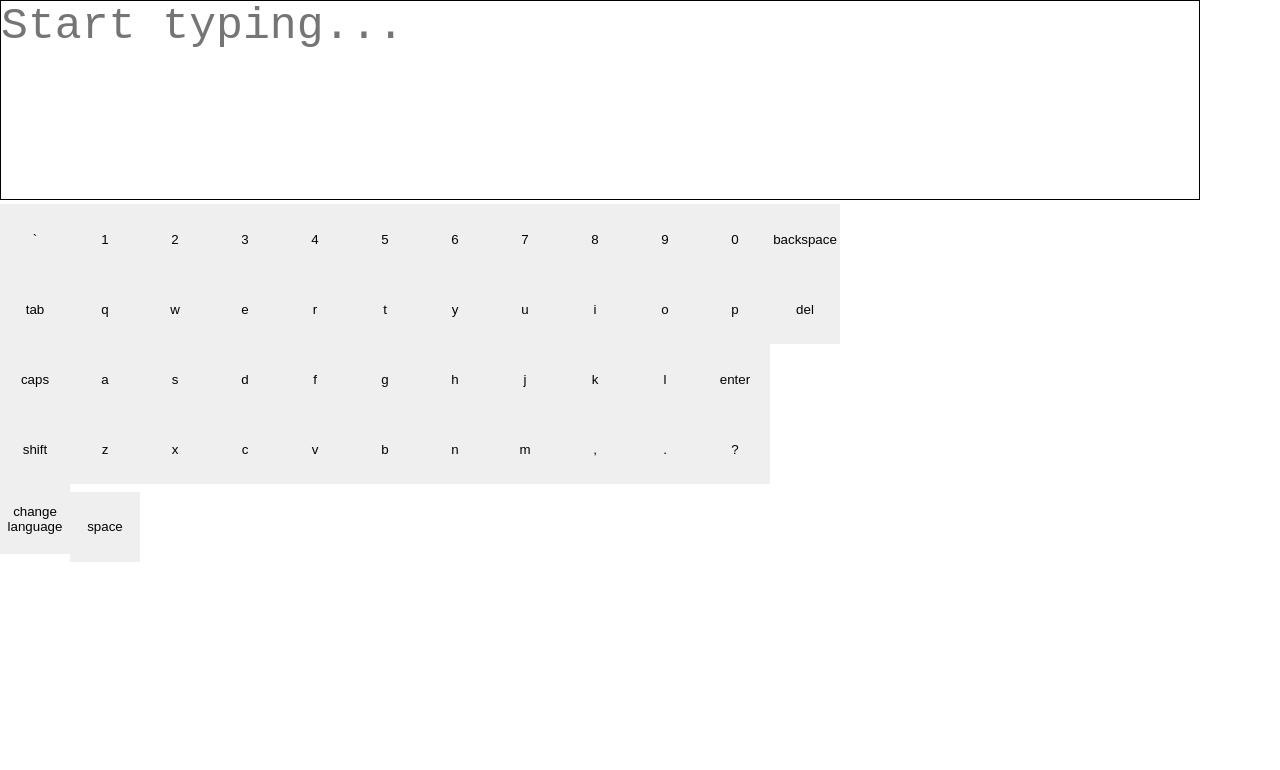
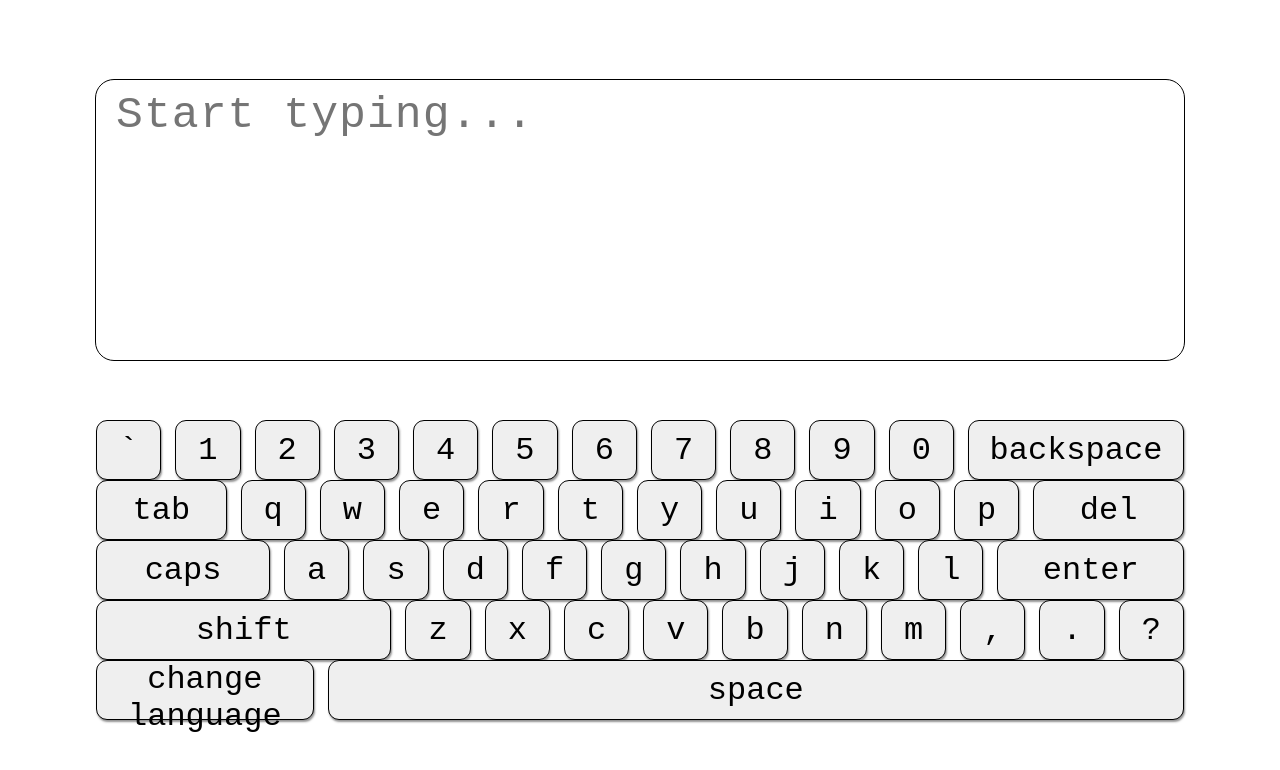
Before and after one commit to skywkie/virtual-keyboard, a website built with Vite: page index.html in a window 1280 px wide. Built offline with nearby package versions, Linux system fonts and the light colour scheme.

Commit message:
add styles and refactor html code

```diff
--- a/index.html
+++ b/index.html
@@ -11,9 +11,9 @@
 <body>
 	<div class="wrapper">
 		<div class="inner">
-			<textarea id="input_field" placeholder="Start typing..." autofocus readonly></textarea>
-		</div>
-		<div id="keyboard_container">
+			<textarea id="input_field" placeholder="Start typing..." tabindex="-1" autofocus></textarea>
+			<div id="keyboard_container">
+			</div>
 		</div>
 	</div>
 
--- a/src/style.css
+++ b/src/style.css
@@ -4,38 +4,121 @@
   padding: 0;
   outline: none;
   border: none;
+  font-family: "Courier New", Courier, monospace;
+
+  --inner-width: 80dvh;
+}
+
+.wrapper {
+  height: 100dvh;
+  width: 100dvw;
 }
 
 .inner {
-}
-
-.wrapper {
+  position: absolute;
+  display: flex;
+  flex-direction: column;
+  justify-content: space-between;
+  top: 50%;
+  left: 50%;
+  transform: translate(-50%, -50%);
+  width: 85dvw;
+  height: var(--inner-width);
 }
 
 #input_field {
+  position: relative;
   resize: none;
-  width: 1200px;
-  height: 200px;
-  border: 1px black solid;
-	font-size: 2.8rem;
+  width: 100%;
+  height: 280px;
+  outline: 1px black solid;
+  font-size: 2.8rem;
+  border-radius: 18px;
+  margin-bottom: 40px;
+  padding: 10px 20px;
+  letter-spacing: 1px;
 }
 
-#keyboard_container {
+#keyboard {
   display: flex;
   flex-direction: column;
+  gap: 10px;
+}
+
+.keyboard_row {
+  display: flex;
+  align-items: center;
+  flex-direction: row;
+  text-align: center;
+  gap: 14px;
 }
 
 .key_row_element {
-  width: 70px;
-  height: 70px;
+  width: 6%;
+  max-width: 90px;
+  height: 60px;
+  font-size: 2rem;
+  border: 1px solid black;
+  border-radius: 11px;
+  cursor: pointer;
+  user-select: none;
+  box-shadow: 1px 2px 2px #28282880;
 }
 
-.shift_pressed {
-  background-color: rgb(18, 18, 165);
-  color: white;
+.backspace,
+.del,
+.enter {
+  flex-grow: 1;
+  max-width: none;
+  padding: 0 10px;
+  overflow: hidden;
 }
 
-.caps_pressed {
-  background-color: rgb(18, 18, 165);
-  color: white;
+.backspace {
+  min-width: 190px;
 }
+
+.del {
+  min-width: 80px;
+}
+
+.enter {
+  min-width: 120px;
+}
+
+.tab {
+  width: 12%;
+  max-width: 140px;
+  min-width: 80px;
+}
+
+.caps {
+  width: 16%;
+  max-width: 180px;
+  min-width: 100px;
+}
+
+.shift {
+  max-width: none;
+  flex-grow: 1;
+  min-width: 120px;
+}
+
+.language {
+  width: 20%;
+  min-width: 170px;
+}
+
+.space {
+  flex-grow: 1;
+}
+
+.language,
+.space {
+  max-width: none;
+}
+
+.pressed {
+  background-color: #3737d5;
+  color: #fff;
+}
```
